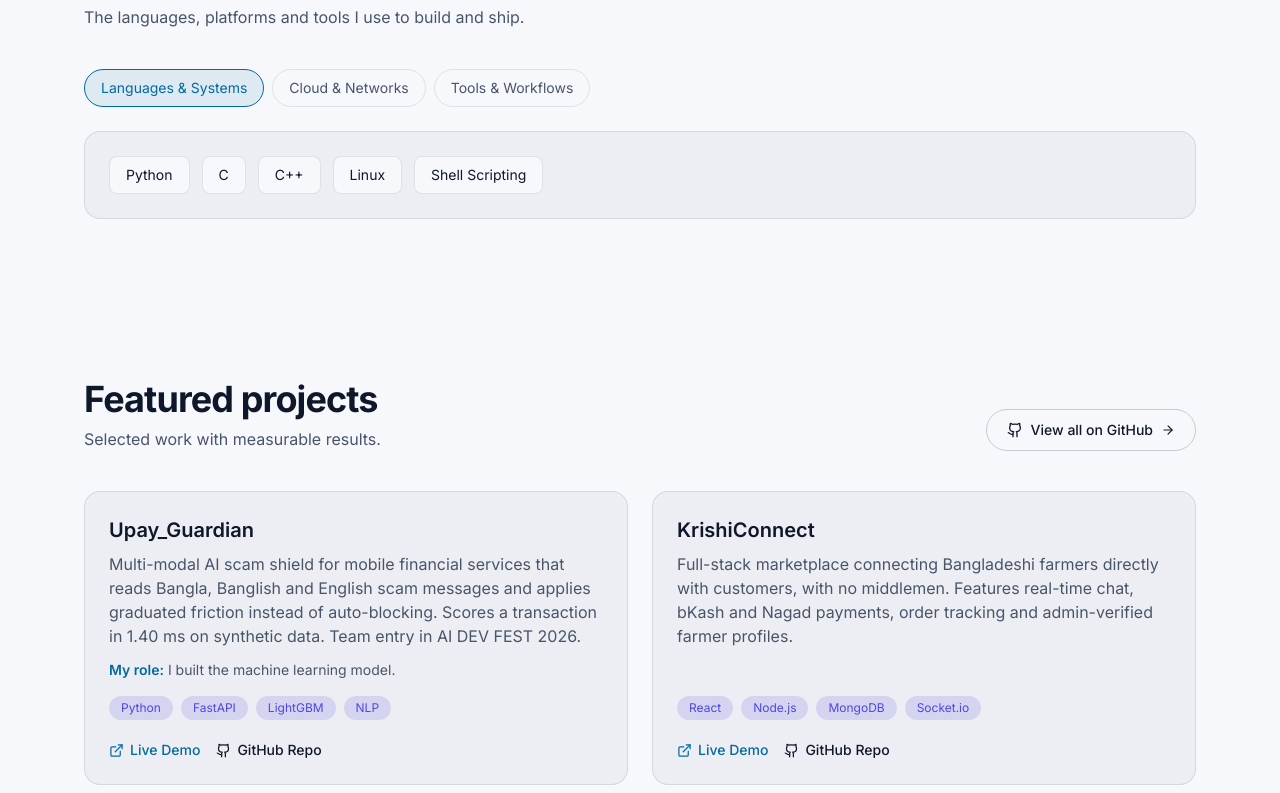
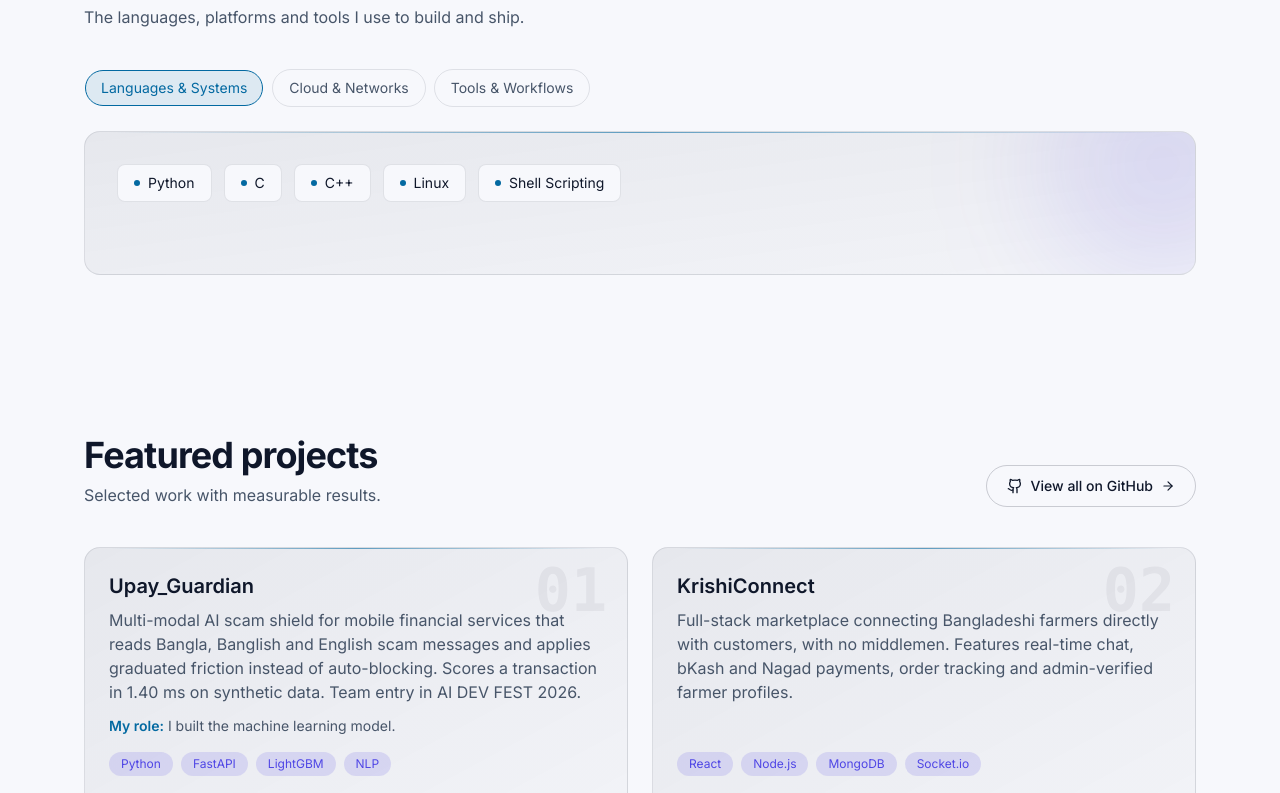
Before and after one commit to RashedulIslamTasif/Portfolio, a React (Vite) app: page / in a window 1280 px wide. Shown: the part 1367-2160 px from the top of the page. Built offline with nearby package versions, Linux system fonts and the light colour scheme.

Commit message:
updated Portfolio

```diff
--- a/src/App.jsx
+++ b/src/App.jsx
@@ -8,6 +8,18 @@ const LINKS = ["About", "Skills", "Projects", "Certificates", "Photography", "Co
 const ROW1 = ["Python", "C / C++", "Linux", "Shell Scripting", "AWS", "Docker", "Git & GitHub"];
 const ROW2 = ["Cloud Computing", "Machine Learning", "Network Architecture", "Telecommunications", "Distributed Systems", "Full-stack Web"];
 const pill = "rounded-full border border-line/20 px-5 py-2.5 text-sm font-medium transition hover:border-accent hover:text-accent";
+
+const track = (e) => {
+  const r = e.currentTarget.getBoundingClientRect();
+  e.currentTarget.style.setProperty("--x", `${e.clientX - r.left}px`);
+  e.currentTarget.style.setProperty("--y", `${e.clientY - r.top}px`);
+};
+const Spot = () => (
+  <>
+    <div aria-hidden className="pointer-events-none absolute inset-0 z-10 opacity-0 transition-opacity duration-300 group-hover:opacity-100" style={{ background: "radial-gradient(260px circle at var(--x, 50%) var(--y, 50%), rgb(var(--accent) / .14), transparent 70%)" }} />
+    <div aria-hidden className="pointer-events-none absolute inset-x-6 top-0 z-10 h-px bg-gradient-to-r from-transparent via-accent/60 to-transparent" />
+  </>
+);
 
 // Tries each file extension until the photo loads
 function Img({ base, onLoad, ...rest }) {
@@ -148,7 +160,7 @@ function Row({ items, rev }) {
   return (
     <div className="marquee flex w-max hover:[animation-play-state:paused]" style={rev ? { animationDirection: "reverse" } : undefined}>
       {[...r, ...r].map((w, i) => (
-        <span key={i} className="mr-3 flex items-center gap-2 whitespace-nowrap rounded-full border border-line/15 bg-card/[0.04] px-5 py-2.5 text-sm font-medium transition hover:border-accent hover:text-accent">
+        <span key={i} className="mr-3 flex items-center gap-2 whitespace-nowrap rounded-full border border-line/15 bg-gradient-to-br from-card/[0.07] to-card/[0.02] px-5 py-2.5 text-sm font-medium transition hover:border-accent hover:text-accent">
           <span className="h-1.5 w-1.5 rounded-full bg-accent" />{w}
         </span>
       ))}
@@ -184,7 +196,7 @@ function StatCard({ icon: I, n, label, note }) {
     e.currentTarget.style.setProperty("--y", `${e.clientY - r.top}px`);
   };
   return (
-    <motion.div {...fade} onMouseMove={onMove} whileHover={{ y: -6 }} className="group relative overflow-hidden rounded-2xl border border-line/10 bg-card/[0.04] p-6 transition-colors hover:border-accent/40">
+    <motion.div {...fade} onMouseMove={onMove} whileHover={{ y: -6 }} className="group relative overflow-hidden rounded-2xl border border-line/10 bg-gradient-to-br from-card/[0.07] to-card/[0.02] p-6 transition-colors hover:border-accent/40">
       <div className="pointer-events-none absolute inset-0 opacity-0 transition-opacity duration-300 group-hover:opacity-100" style={{ background: "radial-gradient(240px circle at var(--x, 50%) var(--y, 50%), rgb(var(--accent) / .18), transparent 70%)" }} />
       <I className="relative text-accent" size={22} />
       <div className="relative mt-4 bg-gradient-to-r from-accent to-accent2 bg-clip-text text-5xl font-extrabold tracking-tight text-transparent"><Count to={n} /></div>
@@ -214,24 +226,39 @@ function Skills() {
   return (
     <Section id="skills" title="Core competencies" sub="The languages, platforms and tools I use to build and ship.">
       <div role="tablist" className="mb-6 flex flex-wrap gap-2">
-        {tabs.map((t) => <button key={t} role="tab" aria-selected={tab === t} onClick={() => setTab(t)} className={`rounded-full border px-4 py-2 text-sm transition ${tab === t ? "border-accent bg-accent/10 text-accent" : "border-line/10 text-muted hover:text-fg"}`}>{t}</button>)}
+        {tabs.map((t) => (
+          <button key={t} role="tab" aria-selected={tab === t} onClick={() => setTab(t)} className={`relative rounded-full border px-4 py-2 text-sm transition ${tab === t ? "border-transparent text-accent" : "border-line/10 text-muted hover:text-fg"}`}>
+            {tab === t && <motion.span layoutId="skilltab" className="absolute inset-0 rounded-full border border-accent bg-accent/10" />}
+            <span className="relative">{t}</span>
+          </button>
+        ))}
       </div>
-      <AnimatePresence mode="wait">
-        <motion.div key={tab} role="tabpanel" initial={{ opacity: 0, y: 10 }} animate={{ opacity: 1, y: 0 }} exit={{ opacity: 0, y: -10 }} transition={{ duration: 0.2 }} className="flex flex-wrap gap-3 rounded-2xl border border-line/10 bg-card/[0.04] p-6">
-          {SKILLS[tab].map((s) => <motion.span key={s} whileHover={{ y: -4 }} className="cursor-default rounded-lg border border-line/10 bg-bg px-4 py-2 text-sm transition hover:border-accent/60 hover:shadow-[0_0_20px_rgb(var(--accent)/.35)]">{s}</motion.span>)}
-        </motion.div>
-      </AnimatePresence>
+      <div onMouseMove={track} className="group relative min-h-[9rem] overflow-hidden rounded-2xl border border-line/10 bg-gradient-to-br from-card/[0.07] to-card/[0.02] p-8">
+        <Spot />
+        <div className="pointer-events-none absolute -right-20 -top-20 h-56 w-56 rounded-full bg-accent2/15 blur-3xl" />
+        <AnimatePresence mode="wait">
+          <motion.div key={tab} role="tabpanel" initial={{ opacity: 0 }} animate={{ opacity: 1 }} exit={{ opacity: 0 }} transition={{ duration: 0.15 }} className="relative flex flex-wrap gap-3">
+            {SKILLS[tab].map((s, i) => (
+              <motion.span key={s} initial={{ opacity: 0, y: 14, scale: 0.92 }} animate={{ opacity: 1, y: 0, scale: 1 }} transition={{ delay: i * 0.06, type: "spring", stiffness: 260, damping: 18 }} whileHover={{ y: -4 }} className="flex cursor-default items-center gap-2 rounded-lg border border-line/10 bg-bg px-4 py-2 text-sm transition-colors hover:border-accent/60 hover:shadow-[0_0_20px_rgb(var(--accent)/.35)]">
+                <span className="h-1.5 w-1.5 rounded-full bg-accent" />{s}
+              </motion.span>
+            ))}
+          </motion.div>
+        </AnimatePresence>
+      </div>
     </Section>
   );
 }
 
-function Tilt({ children }) {
+function Tilt({ children, i }) {
   const [s, setS] = useState({ rotateX: 0, rotateY: 0 });
   return (
     <motion.article style={{ transformPerspective: 900 }} animate={s} transition={{ type: "spring", stiffness: 200, damping: 20 }}
-      onMouseMove={(e) => { const r = e.currentTarget.getBoundingClientRect(); setS({ rotateY: ((e.clientX - r.left) / r.width - 0.5) * 10, rotateX: -((e.clientY - r.top) / r.height - 0.5) * 10 }); }}
+      onMouseMove={(e) => { track(e); const r = e.currentTarget.getBoundingClientRect(); setS({ rotateY: ((e.clientX - r.left) / r.width - 0.5) * 10, rotateX: -((e.clientY - r.top) / r.height - 0.5) * 10 }); }}
       onMouseLeave={() => setS({ rotateX: 0, rotateY: 0 })}
-      className="flex h-full flex-col rounded-2xl border border-line/10 bg-card/[0.04] p-6 hover:border-accent/40">
+      className="group relative flex h-full flex-col overflow-hidden rounded-2xl border border-line/10 bg-gradient-to-br from-card/[0.07] to-card/[0.02] p-6 transition-shadow hover:border-accent/40 hover:shadow-xl hover:shadow-accent/10">
+      <Spot />
+      <span aria-hidden className="pointer-events-none absolute right-5 top-3 font-mono text-6xl font-extrabold text-fg/[0.05]">0{i + 1}</span>
       {children}
     </motion.article>
   );
@@ -242,9 +269,9 @@ function Projects() {
     <Section id="projects" title="Featured projects" sub="Selected work with measurable results."
       action={<a href={`${ME.github}?tab=repositories`} target="_blank" rel="noreferrer" className={`${pill} flex items-center gap-2`}><Github size={16} /> View all on GitHub <ArrowRight size={14} /></a>}>
       <div className="grid auto-rows-fr gap-6 md:grid-cols-2">
-        {PROJECTS.map((p) => (
+        {PROJECTS.map((p, i) => (
           <motion.div key={p.title} {...fade} className="h-full">
-            <Tilt>
+            <Tilt i={i}>
               <h3 className="text-xl font-semibold">{p.title}</h3>
               <p className="mt-2 flex-1 text-muted">{p.impact}</p>
               {p.role && <p className="mt-3 text-sm"><span className="font-semibold text-accent">My role:</span> <span className="text-muted">{p.role}</span></p>}
@@ -265,7 +292,8 @@ function CertGrid({ items }) {
   return (
     <div className="grid gap-6 md:grid-cols-2">
       {items.map((c) => (
-        <motion.article key={c.title} {...fade} className="group flex h-full flex-col overflow-hidden rounded-2xl border border-line/10 bg-card/[0.04] transition hover:border-accent/40">
+        <motion.article key={c.title} {...fade} onMouseMove={track} className="group relative flex h-full flex-col overflow-hidden rounded-2xl border border-line/10 bg-gradient-to-br from-card/[0.07] to-card/[0.02] transition-shadow hover:border-accent/40 hover:shadow-xl hover:shadow-accent/10">
+          <Spot />
           <a href={c.pdf} target="_blank" rel="noreferrer" aria-label={`View ${c.title} certificate`} className="block overflow-hidden bg-card/10">
             <Img base={c.img} alt={`${c.title} certificate`} loading="lazy" className="aspect-[16/10] w-full object-cover object-top transition duration-500 group-hover:scale-105" />
           </a>
@@ -395,20 +423,20 @@ function Contact() {
     location.href = `mailto:${ME.email}?subject=${encodeURIComponent("Portfolio message from " + f.get("name"))}&body=${encodeURIComponent(f.get("message") + "\n\n" + f.get("email"))}`;
   };
   const input = "mt-1 w-full rounded-lg border border-line/15 bg-bg px-4 py-3 outline-none focus:border-accent";
-  const row = "flex items-center gap-3 rounded-xl border border-line/10 p-4 transition hover:border-accent/50";
+  const row = "group relative flex items-center gap-3 overflow-hidden rounded-xl border border-line/10 p-4 transition hover:border-accent/50";
   return (
     <Section id="contact" title="Let's talk" sub="Hiring, collaborating or just saying hi: I reply within a day.">
       <div className="grid gap-8 md:grid-cols-[1fr_1.3fr]">
         <div className="space-y-4">
-          <div className="rounded-xl border border-line/10 bg-card/[0.04] p-4 text-sm">
+          <div className="rounded-xl border border-line/10 bg-gradient-to-br from-card/[0.07] to-card/[0.02] p-4 text-sm">
             <p className="font-semibold">Open to</p>
             {["Full-time roles", "Internships"].map((x) => <p key={x} className="mt-2 flex items-center gap-2 text-muted"><span className="h-2 w-2 rounded-full bg-emerald-500" /> {x}</p>)}
           </div>
-          <a href={`mailto:${ME.email}`} className={row}><Mail className="text-accent" /> {ME.email}</a>
-          <a href={ME.linkedin} target="_blank" rel="noreferrer" className={row}><Linkedin className="text-accent" /> LinkedIn</a>
-          <a href={ME.github} target="_blank" rel="noreferrer" className={row}><Github className="text-accent" /> GitHub</a>
+          <a href={`mailto:${ME.email}`} className={row} onMouseMove={track}><Spot /><Mail className="text-accent" /> {ME.email}</a>
+          <a href={ME.linkedin} target="_blank" rel="noreferrer" className={row} onMouseMove={track}><Spot /><Linkedin className="text-accent" /> LinkedIn</a>
+          <a href={ME.github} target="_blank" rel="noreferrer" className={row} onMouseMove={track}><Spot /><Github className="text-accent" /> GitHub</a>
         </div>
-        <form onSubmit={send} className="space-y-4 rounded-2xl border border-line/10 bg-card/[0.04] p-6">
+        <form onSubmit={send} className="space-y-4 rounded-2xl border border-line/10 bg-gradient-to-br from-card/[0.07] to-card/[0.02] p-6">
           <label className="block text-sm">Name<input name="name" required className={input} /></label>
           <label className="block text-sm">Email<input name="email" type="email" required className={input} /></label>
           <label className="block text-sm">Message<textarea name="message" rows="4" required className={input} /></label>
```
